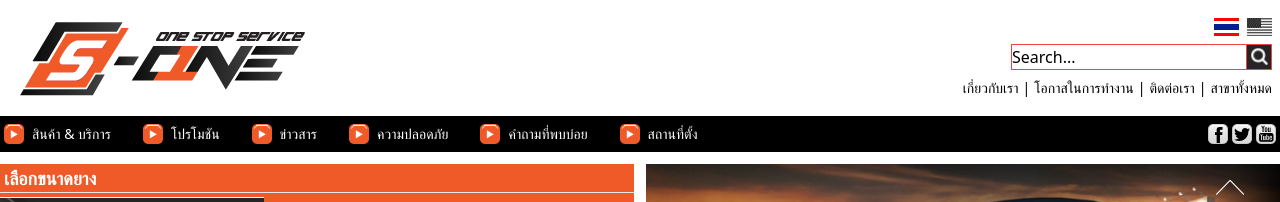
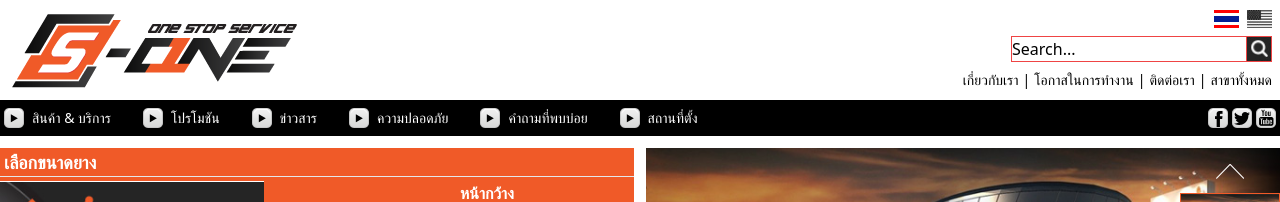
Before and after one commit to PawarisSueaaeim/test-debut, a Next.js app: page / in a window 1280 px wide. Shown: the top 202 px of the page. Built offline with nearby package versions, Linux system fonts and the light colour scheme; no server answers.

Commit message:
feature: menu

```diff
--- /dev/null
+++ b/app/faqs/page.tsx
@@ -0,0 +1,24 @@
+import Banner from '@/components/ui/banner';
+import Product from '@/components/ui/product';
+import PromoNewsSafe from '@/components/ui/promoNewsSafe';
+import Tires from '@/components/ui/tires';
+import React from 'react';
+
+type Props = {};
+
+export default function Faqs({}: Props) {
+    return (
+        <div className="flex flex-col gap-3">
+            <div className="grid grid-cols-1 min-[1080px]:grid-cols-2 gap-3">
+                <div>
+                    <Tires />
+                </div>
+                <div>
+                    <Banner />
+                </div>
+            </div>
+            <Product />
+            <PromoNewsSafe />
+        </div>
+    );
+}
--- a/app/layout.tsx
+++ b/app/layout.tsx
@@ -4,6 +4,7 @@ import './globals.css';
 import Header from '@/components/layout/header';
 import { NextIntlClientProvider } from 'next-intl';
 import { getLocale, getMessages } from 'next-intl/server';
+import Menu from '@/components/layout/menu';
 
 const geistSans = Geist({
     variable: '--font-geist-sans',
@@ -32,9 +33,12 @@ export default async function RootLayout({
         <html lang={locale}>
             <NextIntlClientProvider messages={message}>
                 <body
-                    className={`${geistSans.variable} ${geistMono.variable} antialiased`}
+                    className={`${geistSans.variable} ${geistMono.variable} flex flex-col gap-3 antialiased`}
                 >
-                    <Header local={locale} />
+					<div>
+						<Header local={locale} />
+						<Menu/>
+					</div>
                     {children}
                 </body>
             </NextIntlClientProvider>
--- /dev/null
+++ b/app/location/page.tsx
@@ -0,0 +1,24 @@
+import Banner from '@/components/ui/banner';
+import Product from '@/components/ui/product';
+import PromoNewsSafe from '@/components/ui/promoNewsSafe';
+import Tires from '@/components/ui/tires';
+import React from 'react';
+
+type Props = {};
+
+export default function Location({}: Props) {
+    return (
+        <div className="flex flex-col gap-3">
+            <div className="grid grid-cols-1 min-[1080px]:grid-cols-2 gap-3">
+                <div>
+                    <Tires />
+                </div>
+                <div>
+                    <Banner />
+                </div>
+            </div>
+            <Product />
+            <PromoNewsSafe />
+        </div>
+    );
+}
--- /dev/null
+++ b/app/news-event/page.tsx
@@ -0,0 +1,24 @@
+import Banner from '@/components/ui/banner';
+import Product from '@/components/ui/product';
+import PromoNewsSafe from '@/components/ui/promoNewsSafe';
+import Tires from '@/components/ui/tires';
+import React from 'react';
+
+type Props = {};
+
+export default function NewsAndEvent({}: Props) {
+    return (
+        <div className="flex flex-col gap-3">
+            <div className="grid grid-cols-1 min-[1080px]:grid-cols-2 gap-3">
+                <div>
+                    <Tires />
+                </div>
+                <div>
+                    <Banner />
+                </div>
+            </div>
+            <Product />
+            <PromoNewsSafe />
+        </div>
+    );
+}
--- a/app/page.tsx
+++ b/app/page.tsx
@@ -1,17 +1,14 @@
 import Banner from '@/components/ui/banner';
-import Menu from '@/components/ui/menu';
 import Product from '@/components/ui/product';
 import PromoNewsSafe from '@/components/ui/promoNewsSafe';
 import Tires from '@/components/ui/tires';
 import { getTranslations } from 'next-intl/server';
-import Image from 'next/image';
 
 export default async function Home() {
     const t = await getTranslations('Homepage');
 
     return (
         <div className='flex flex-col gap-3'>
-			<Menu/>
 			<div className='grid grid-cols-1 min-[1080px]:grid-cols-2 gap-3'>
 				<div><Tires/></div>
 				<div><Banner/></div>
--- /dev/null
+++ b/app/product-service/page.tsx
@@ -0,0 +1,24 @@
+import Banner from '@/components/ui/banner';
+import Product from '@/components/ui/product';
+import PromoNewsSafe from '@/components/ui/promoNewsSafe';
+import Tires from '@/components/ui/tires';
+import React from 'react';
+
+type Props = {};
+
+export default function ProductAndService({}: Props) {
+    return (
+        <div className="flex flex-col gap-3">
+            <div className="grid grid-cols-1 min-[1080px]:grid-cols-2 gap-3">
+                <div>
+                    <Tires />
+                </div>
+                <div>
+                    <Banner />
+                </div>
+            </div>
+            <Product />
+            <PromoNewsSafe />
+        </div>
+    );
+}
--- /dev/null
+++ b/app/promotions/page.tsx
@@ -0,0 +1,24 @@
+import Banner from '@/components/ui/banner';
+import Product from '@/components/ui/product';
+import PromoNewsSafe from '@/components/ui/promoNewsSafe';
+import Tires from '@/components/ui/tires';
+import React from 'react';
+
+type Props = {};
+
+export default function Promotions({}: Props) {
+    return (
+        <div className="flex flex-col gap-3">
+            <div className="grid grid-cols-1 min-[1080px]:grid-cols-2 gap-3">
+                <div>
+                    <Tires />
+                </div>
+                <div>
+                    <Banner />
+                </div>
+            </div>
+            <Product />
+            <PromoNewsSafe />
+        </div>
+    );
+}
--- /dev/null
+++ b/app/safety-tips/page.tsx
@@ -0,0 +1,24 @@
+import Banner from '@/components/ui/banner';
+import Product from '@/components/ui/product';
+import PromoNewsSafe from '@/components/ui/promoNewsSafe';
+import Tires from '@/components/ui/tires';
+import React from 'react';
+
+type Props = {};
+
+export default function SafetyTips({}: Props) {
+    return (
+        <div className="flex flex-col gap-3">
+            <div className="grid grid-cols-1 min-[1080px]:grid-cols-2 gap-3">
+                <div>
+                    <Tires />
+                </div>
+                <div>
+                    <Banner />
+                </div>
+            </div>
+            <Product />
+            <PromoNewsSafe />
+        </div>
+    );
+}
--- a/components/layout/header.tsx
+++ b/components/layout/header.tsx
@@ -26,7 +26,7 @@ export default function Header({ local }: Props) {
     },[valueSearch]);
 
     return (
-        <div className="relative flex justify-between items-center p-2 overflow-x-hidden">
+        <div className="relative flex justify-between items-center pr-2 overflow-x-hidden">
             <Image
                 className="max-md:w-40"
                 src="/images/SOne_index_logo.png"
--- a/components/ui/menu.tsx
+++ b/components/layout/menu.tsx
@@ -1,25 +1,30 @@
 'use client';
 import { useTranslations } from 'next-intl';
 import Image from 'next/image';
-import React, { useState } from 'react';
+import Link from 'next/link';
+import { usePathname, useRouter, useSearchParams } from 'next/navigation';
+import React, { useEffect, useState } from 'react';
 
 type Props = {};
 
 export default function Menu({}: Props) {
     const t = useTranslations('Homepage');
+    const router = useRouter();
+    const path = usePathname();
 
-    const [onMouseEnter, setOnMouseEnter] = useState<string>('');
+    const [onMouseEnterSocial, setOnMouseEnterSocial] = useState<string>('');
+    const [onMouseEnterMenu, setOnMouseEnterMenu] = useState<string>('');
     const [onMouseEnterMenuMobile, setOnMouseEnterMenuMobile] =
         useState<boolean>(false);
     const [showMenu, setShowMenu] = useState<boolean>(false);
 
     const menu = [
-        { id: '001', title: t('product_services') },
-        { id: '002', title: t('promotions') },
-        { id: '003', title: t('news_events') },
-        { id: '004', title: t('safety_tips') },
-        { id: '005', title: t('faqs') },
-        { id: '006', title: t('location') },
+        { id: '001', title: t('product_services'), path: '/product-service' },
+        { id: '002', title: t('promotions'), path: '/promotions' },
+        { id: '003', title: t('news_events'), path: '/news-event' },
+        { id: '004', title: t('safety_tips'), path: '/safety-tips' },
+        { id: '005', title: t('faqs'), path: '/faqs' },
+        { id: '006', title: t('location'), path: '/location' },
     ];
 
     const socialMenu = [
@@ -40,24 +45,44 @@ export default function Menu({}: Props) {
         },
     ];
 
+    useEffect(() => {
+        console.log(path);
+    }, [path]);
+
     return (
         <div>
             <div className="flex justify-between bg-black px-1 py-2">
                 <div className="max-[860px]:hidden flex text-sm font-normal gap-8">
                     {menu.map((item) => {
                         return (
+                            <Link key={item.id} href={item.path}>
                                 <span
-                                key={item.id}
-                                className="flex text-white hover:text-[#f05a28] gap-2"
+                                    className={`flex text-white gap-2 ${
+                                        path === item.path ? 'text-orenge' : ''
+                                    }`}
                                 >
                                     <Image
-                                    src={'/images/SOne_index_menu02.png'}
+                                        src={
+                                            path === item.path ||
+                                            onMouseEnterMenu === item.id
+                                                ? '/images/SOne_index_menu02.png'
+                                                : '/images/SOne_index_menu01.png'
+                                        }
                                         alt="icon_menu"
                                         height={20}
                                         width={20}
+                                        onMouseEnter={() =>
+                                            setOnMouseEnterMenu(item.id)
+                                        }
+                                        onMouseLeave={() =>
+                                            setOnMouseEnterMenu('')
+                                        }
                                     />
+                                    <span className="hover:text-orenge">
                                         {item.title}
                                     </span>
+                                </span>
+                            </Link>
                         );
                     })}
                 </div>
@@ -82,13 +107,13 @@ export default function Menu({}: Props) {
                             <div
                                 key={item.id}
                                 onMouseEnter={() =>
-                                    setOnMouseEnter(`${item.id}`)
+                                    setOnMouseEnterSocial(`${item.id}`)
                                 }
-                                onMouseLeave={() => setOnMouseEnter('')}
+                                onMouseLeave={() => setOnMouseEnterSocial('')}
                             >
                                 <Image
                                     src={
-                                        item.id === onMouseEnter
+                                        item.id === onMouseEnterSocial
                                             ? item.hoverSrc
                                             : item.src
                                     }
```
Lines whose indentation alone changed are shown as unchanged.
